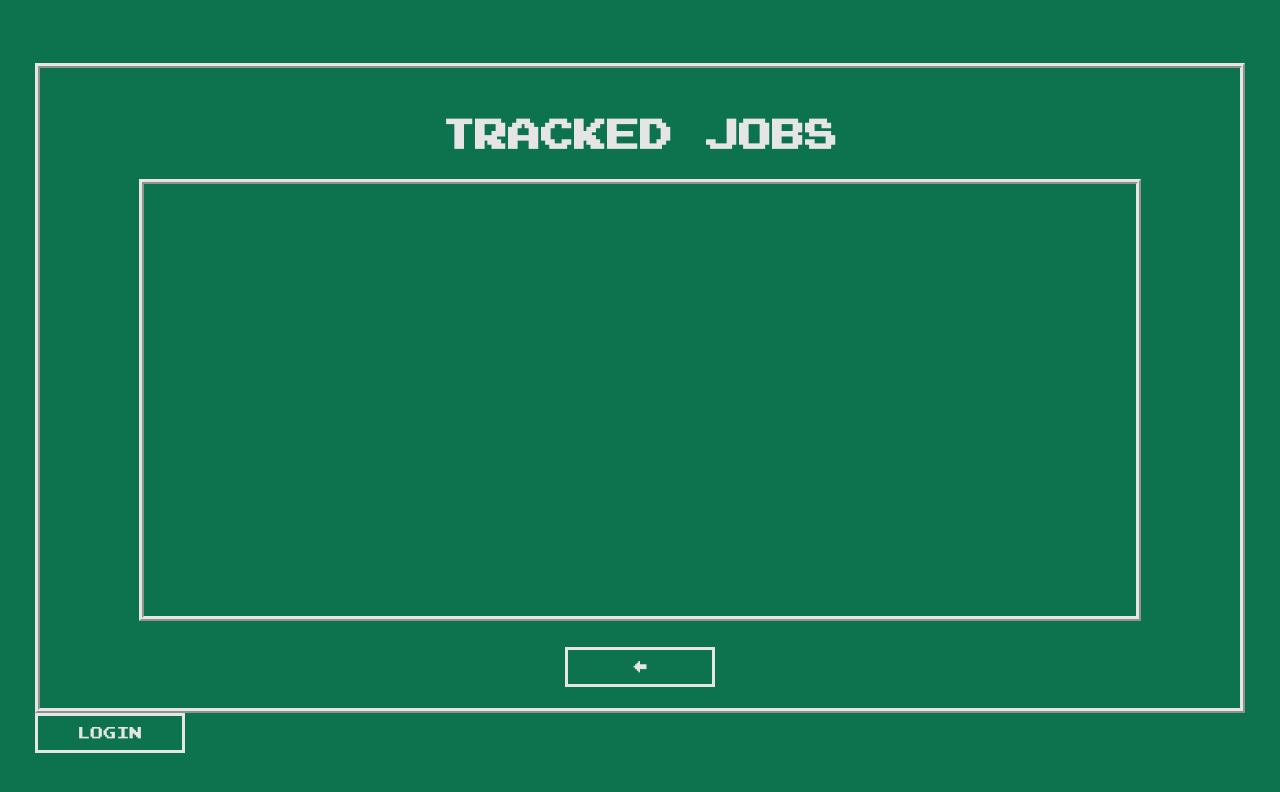
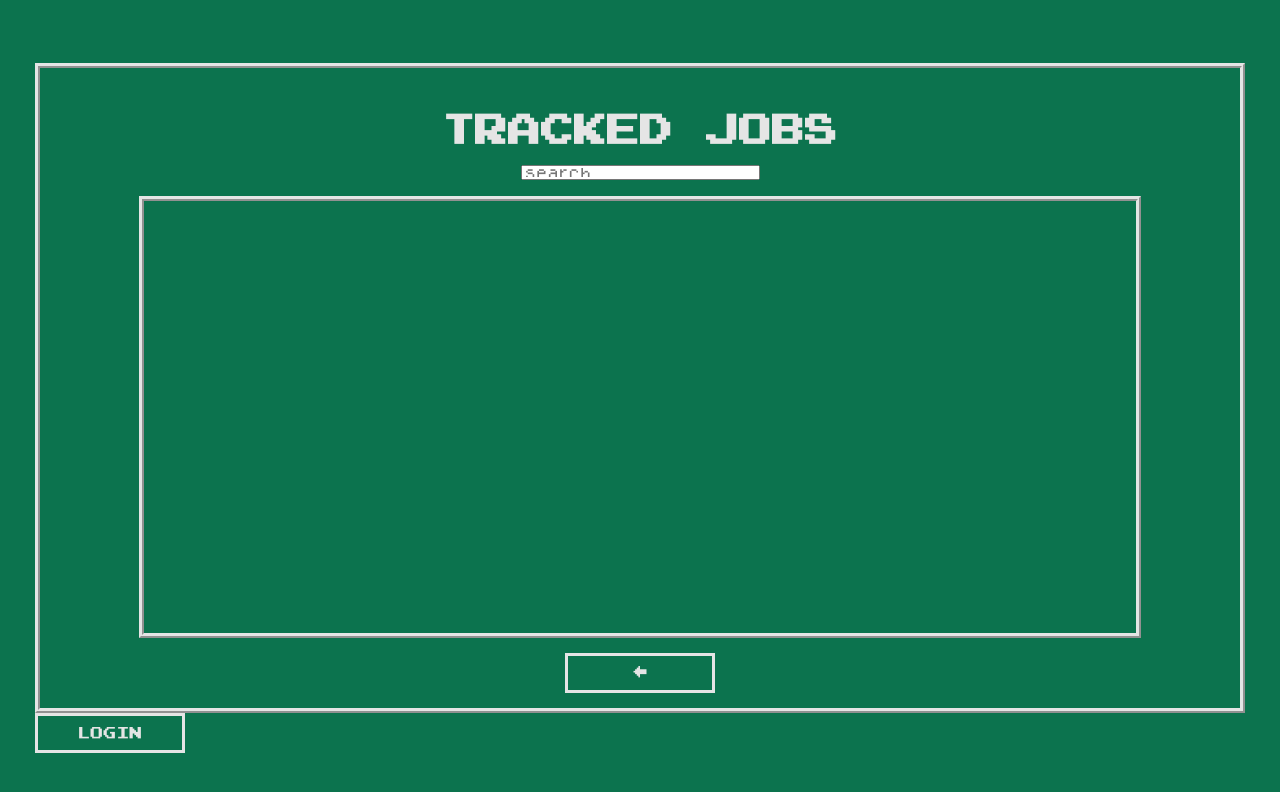
Before and after one commit to grantortino/job-hunter, a React (Create React App) app: page /trackedjobs in a window 1280 px wide. Shown: the top 792 px of the page. Built offline with nearby package versions, Linux system fonts and the light colour scheme.

Commit message:
building a search function

```diff
--- a/src/components/JobTrackerForm.js
+++ b/src/components/JobTrackerForm.js
@@ -65,7 +65,7 @@ import Modal from './Modal';
                 onSubmit={onSubmit}
                 onClose={onClose}
                 modalHeaderText="ARE YOU SURE YOU WANT TO SAVE:"
-                modalMainObject={companyName === undefined ? '-Company Name is Missing-?' : `"${companyName}"?`}
+                modalMainObject={companyName === undefined ? '-Company Name is Missing-?' : `"${companyName.toUpperCase()}"?`}
                 modalSmallTextYes="And straight to the tracked jobs hub."
                 modalSmallTextNo="And back to the hunt."
                 />
--- a/src/components/TrackedJobs.js
+++ b/src/components/TrackedJobs.js
@@ -32,6 +32,10 @@ const TrackedJobs = () => {
         setIsVisible(false);
     };
 
+    const searchJobs = (e) => {
+        console.log(e.target.value);
+    };
+
     return (
 
         <Screen>
@@ -42,12 +46,16 @@ const TrackedJobs = () => {
                 onClose={onClose}
                 jobId={jobId}
                 onSubmit={onSubmit}
-                modalMainObject={jobCompanyName === undefined ? '-Company Name Missing-?' : `"${jobCompanyName}?"`}
+                modalMainObject={jobCompanyName === undefined ? '-Company Name Missing-?' : `"${jobCompanyName.toUpperCase()}?"`}
                 />
                 }
 
                 <div className="pages-header-huge">
                     <h1 className="huge">TRACKED JOBS</h1>
+                </div>
+
+                <div className="jobs-search">
+                    <input type="text" className="font-small" placeholder="search..." onChange={searchJobs}/>
                 </div>
 
                 <div className="job-tracker-overscroll-container">
```
